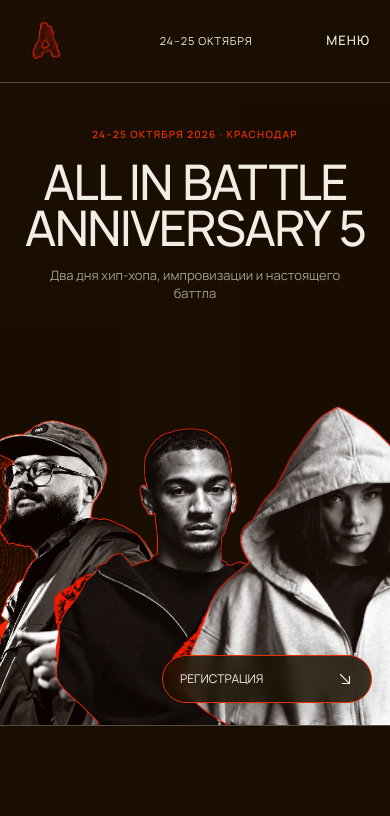
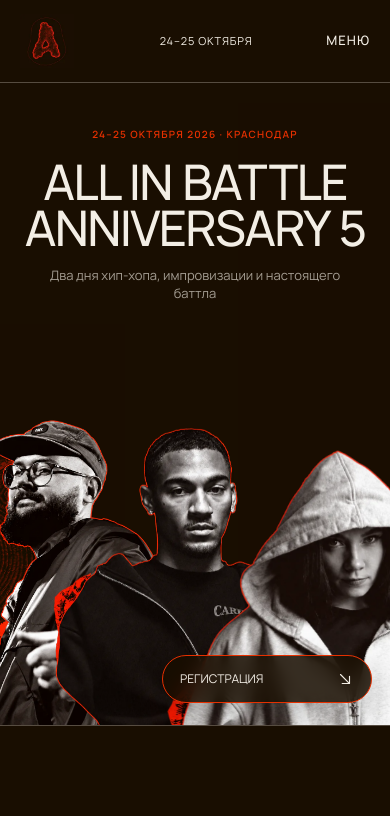
Before and after one commit to FibEli3/ALL-IN-BATTLE, a Next.js app: page / in a window 390 px wide. Shown: the top 816 px of the page. Built offline with nearby package versions, Linux system fonts and the light colour scheme.

Commit message:
fix: lower right hero portrait on mobile

```diff
--- a/src/app/responsive-polish.css
+++ b/src/app/responsive-polish.css
@@ -251,7 +251,7 @@
 
   .hero-person-right {
     right: -28vw;
-    bottom: -44px;
+    bottom: -84px;
     width: 74vw;
   }
 }
@@ -283,7 +283,7 @@
 
   .hero-person-right {
     right: -41vw;
-    bottom: -140px;
+    bottom: -184px;
     width: 104vw;
   }
 }
```
Also changed, not shown: 1 other file (tests, documents, lock files or other folders).
